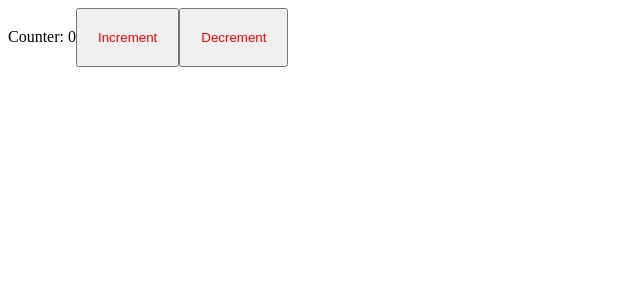
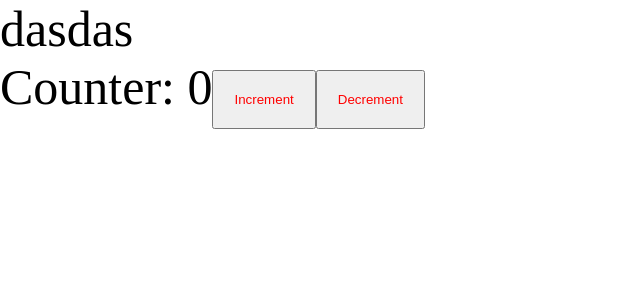
Before and after one commit to grandleemon/prod-react, a React app: page / in a window 1280 px wide. Shown: the top 300 px of the page, without its empty margins (0-640 px from the left). Built offline with nearby package versions, Linux system fonts and the light colour scheme.

Commit message:
css modules configuration

```diff
--- /dev/null
+++ b/src/App.tsx
@@ -0,0 +1,14 @@
+import React from 'react';
+import {Counter} from "./components/Counter";
+import "./index.scss"
+
+const App = () => {
+  return (
+    <div className="app">
+      dasdas
+      <Counter />
+    </div>
+  );
+};
+
+export default App;
--- a/src/components/Counter.scss
+++ b/src/components/Counter.module.scss
@@ -1,4 +1,4 @@
-button {
+.btn {
     padding: 20px;
     color: red;
 }
--- a/src/components/Counter.tsx
+++ b/src/components/Counter.tsx
@@ -1,5 +1,5 @@
 import React, {useState} from 'react'
-import "./Counter.scss"
+import styles from "./Counter.module.scss"
 
 export const Counter = () => {
   const [counter, setCounter] = useState(0);
@@ -7,8 +7,16 @@ export const Counter = () => {
   return (
     <div>
       Counter: {counter}
-      <button onClick={() => setCounter(prev => prev + 1)}>Increment</button>
-      <button onClick={() => setCounter(prev => prev -1)}>Decrement</button>
+      <button className={styles.btn}
+              onClick={() => setCounter(prev => prev + 1)}
+      >
+        Increment
+      </button>
+      <button className={styles.btn}
+              onClick={() => setCounter(prev => prev - 1)}
+      >
+        Decrement
+      </button>
     </div>
   );
 };
--- /dev/null
+++ b/src/global.d.ts
@@ -0,0 +1,2 @@
+declare module "*.module.css";
+declare module "*.module.scss";
--- /dev/null
+++ b/src/index.scss
@@ -0,0 +1,9 @@
+* {
+  margin: 0;
+  padding: 0;
+  box-sizing: border-box;
+}
+
+.app {
+  font-size: 50px;
+}
--- a/src/index.tsx
+++ b/src/index.tsx
@@ -1,6 +1,6 @@
 import {render} from "react-dom";
-import {Counter} from "./components/Counter";
+import App from "./App";
 
 render(
-  <Counter />, document.getElementById("root")
+  <App />, document.getElementById("root")
 )
```
Also changed, not shown: 4 other files (tests, documents, lock files or other folders).
